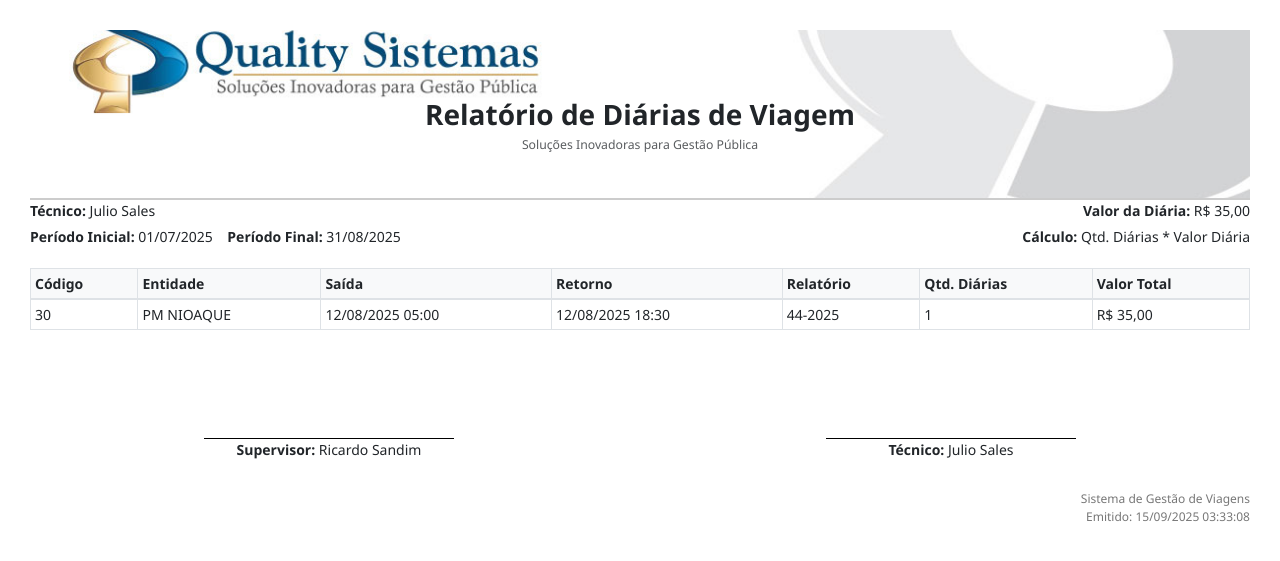
After one commit to Locked666/gestor_viagem, a Flask app: page /relatorio-diarias in a window 1280 px wide. The commit adds this page. Shown: the top 561 px of the page. Run offline with Flask 3, Linux system fonts and the light colour scheme; a user stored in the database is signed in; parts of the project's set-up code (start-up, migrations or seed data) failed here and were passed over.

Commit message:
config dashboard user e add realatorio travel

```diff
--- a/apps/api_rest/services.py
+++ b/apps/api_rest/services.py
@@ -15,9 +15,9 @@ def validade_user_travel(travel_id, validade = True, message = 'O Usuário não
 
     if not travel:
         if not validade:
-            return {"success":False,"message": "Nenhuma viagem encontrada.", "status_code": 404}
+            return {"success":False,"message": "Nenhuma viagem encontrada.", "status_code": 404 }
 
-        raise InvalidUsage({"message": "Nenhuma viagem encontrada."}, status_code=404)
+        raise InvalidUsage({"success":False,"message": "Nenhuma viagem encontrada."}, status_code=404)
 
     tec_travel = TecnicosViagens.query.filter_by(viagem=travel_id).all()
 
@@ -30,7 +30,7 @@ def validade_user_travel(travel_id, validade = True, message = 'O Usuário não
     if current_user.id not in tecnicos and not current_user.admin:
         if not validade:
             if break_ex:
-                return {"success":False,"message": message, "status_code": 403}
+                return {"success":False,"message": message, "status_code": 403,"typeToast":"info", "titleToast": "Permissão Negada", "iconToast": "notifications"}
         if break_ex:
             raise InvalidUsage({"success": False,"message": message }, status_code=403)
 
--- a/apps/travel/routes.py
+++ b/apps/travel/routes.py
@@ -6,7 +6,7 @@ from apps.travel.models import RegistroViagens ,TecnicosViagens ,db, GastosViage
 from sqlalchemy import and_
 from apps.exceptions.exception import InvalidUsage
 from apps.authentication.models import Users
-from apps.models import Entidades
+from apps.models import Entidades, Parametros
 from apps.finance.models import MovFinanceira
 
 from apps.api_rest.services import validade_user_travel
@@ -14,12 +14,6 @@ from apps.utils.fuctions_for_date import convert_to_datetime
 import locale
 from datetime import datetime
 locale.setlocale(locale.LC_ALL, 'pt_BR.UTF-8')  # Define a localidade para português do Brasil
-
-# from datetime import datetime
-# from apps.users.validation import validadion_user, validadion_password
-# from apps.authentication.util import verify_pass,hash_pass
-
-
 
 
 @blueprint.route('/travel', methods = ['GET', 'POST'])
@@ -289,9 +283,6 @@ def edit_travel():
             finance.tipo_full = 'Crédito' if finance.tipo == 'C' else 'Débito' if finance.tipo == 'D' else 'N/A'
 
 
-
-
-
         context = {
                 'segment': 'travel',
                 'title': 'Editar - Viagens'
@@ -321,22 +312,37 @@ def edit_travel():
 
             tecnico_of_travel = data['tecnico_user']  if data.get('tecnico_user', None) is not None and data.get('tecnico_user', None) != '' else current_user.id
 
-            print(f"\n\n\ntecnico of travel\n{tecnico_of_travel}\n\n\n")
-
             tecnico_travel = TecnicosViagens.query.filter_by(viagem=id_viagem, tecnico=tecnico_of_travel).first()
 
-            print(f"\n\n\ntecnico_travel\n{tecnico_travel}\n\n\n")
             if tecnico_travel == None:
                 raise InvalidUsage(message='Técnico não encontrado para esta viagem', status_code=404)
+
+
+
+
+            if data.get('valor_total', 0.0) is not None and data.get('valor_total', 0.6) != "":
+
+                try:
+                    valor_atual_diaria = db.session.query(Parametros.valor_diaria).first()[0]
+                    valor_diaria_informado = data.get('valor_total', 0.0)
+                    valor_quantidade_informado = case_json(data, 'quantidade_diarias', 0.0)
+
+                    calc_valor_diaria = (float(valor_atual_diaria) * float(valor_quantidade_informado))
+                    if (float(calc_valor_diaria)) != (float(valor_diaria_informado)):
+                        return jsonify({'success': False, 'message': f'Valor total das diárias informado: {valor_diaria_informado}, difere do valor calculado: {calc_valor_diaria}'})
+
+                except ValueError as e:
+                    return jsonify({'success': False, 'message': f"Ocorreu um erro ao realizar calculo: {e}"}), 500
 
             tecnico_travel.atribuito =  True
 
             tecnico_travel.data_inicio = case_json(data, 'data_saida', tecnico_travel.data_inicio, date_iso=True)
             tecnico_travel.data_fim = case_json(data, 'data_retorno', tecnico_travel.data_fim, date_iso=True)
             tecnico_travel.n_diaria = case_json(data, 'quantidade_diarias', tecnico_travel.n_diaria)
+
+
+            tecnico_travel.n_intranet = case_json(data, 'codigo_relatorio', tecnico_travel.n_intranet)
             tecnico_travel.v_diaria = case_json(data, 'valor_total', tecnico_travel.v_diaria)
-            tecnico_travel.n_intranet = case_json(data, 'codigo_relatorio', tecnico_travel.n_intranet)
-
             db.session.commit()
 
             return jsonify({'success': True, 'message': 'Viagem editada com sucesso.'}), 200
@@ -355,3 +361,31 @@ def calendar_events():
     }
 
     return render_template('calendar/index.html', **context)
+
+
+@blueprint.route('/relatorio-diarias')
+def relatorio_diarias():
+    # Simule os dados
+    viagens = [
+        {
+            "codigo": 30,
+            "entidade": "PM NIOAQUE",
+            "data_saida": "12/08/2025 05:00",
+            "data_retorno": "12/08/2025 18:30",
+            "numero_relatorio": "44-2025",
+            "qtd_diarias": 1,
+            "valor_total": "35,00"
+        },
+        # ... outras viagens
+    ]
+
+    return render_template(
+        'relatorios/relatorio_diarias_user.html',
+        nome_tecnico="Julio Sales",
+        nome_supervisor="Ricardo Sandim",
+        data_inicio="01/07/2025",
+        data_fim="31/08/2025",
+        valor_diaria="35,00",
+        data_emissao=datetime.now().strftime("%d/%m/%Y %H:%M:%S"),
+        viagens=viagens
+    )
--- a/static/assets/js/application/useEditTravel.js
+++ b/static/assets/js/application/useEditTravel.js
@@ -143,6 +143,11 @@ async function editTravel() {
 
 async function sendDataTravel() {
   const tecnicoUserEl = document.getElementById("tecnicoUser");
+
+  if (document.getElementById("quantidadeDiarias").value.trim() === "") {
+    execToast("Informe  a quantidade de diárias", "info");
+    return;
+  }
 
   const payloadtravel = {
     id_viagem: viagemId,
--- a/static/assets/js/application/useIndexTravel.js
+++ b/static/assets/js/application/useIndexTravel.js
@@ -205,7 +205,7 @@ async function getFilteredTravels() {
     ...(filterDescription ? { filterDescription: filterDescription } : {}),
   };
 
-  console.log(payloadFiltered);
+  //  console.log(payloadFiltered);
   const responseFiltered = await postJSON("/travel", payloadFiltered);
 
   if (responseFiltered.success) {
@@ -256,7 +256,7 @@ function setActionForButton() {
                   window.location.href = "/travel";
                 }, 2000);
               } else {
-                alert(response.message || "Erro ao concluir a viagem.");
+                // alert(response.message || "Erro ao concluir a viagem.");
               }
             })
             .catch(() => alert("Erro na conexão com o servidor."));
--- a/templates/pages/index.html
+++ b/templates/pages/index.html
@@ -882,6 +882,7 @@ block content %}
   });
 
   var ctx2 = document.getElementById("chart-line").getContext("2d");
+  var ctx3 = document.getElementById("chart-line-tasks").getContext("2d");
 
   new Chart(ctx2, {
     type: "line",
@@ -978,8 +979,6 @@ block content %}
     },
   });
 
-  var ctx3 = document.getElementById("chart-line-tasks").getContext("2d");
-
   new Chart(ctx3, {
     type: "line",
     data: {
--- /dev/null
+++ b/templates/relatorios/relatorio_diarias_user.html
@@ -0,0 +1,165 @@
+<!DOCTYPE html>
+<html lang="pt-br">
+  <head>
+    <meta charset="UTF-8" />
+    <meta name="viewport" content="width=device-width, initial-scale=1" />
+    <title>Relatório de Diárias de Viagem</title>
+    <link
+      href="https://cdn.jsdelivr.net/npm/bootstrap@5.3.0/dist/css/bootstrap.min.css"
+      rel="stylesheet"
+    />
+    <style>
+      body {
+        font-family: "Segoe UI", sans-serif;
+        font-size: 14px;
+        padding: 30px;
+        background-color: #fff;
+      }
+      .report-header {
+        border-bottom: 2px solid #ccc;
+        padding-bottom: 10px;
+        margin-bottom: 20px;
+      }
+      .company-logo {
+        max-height: 60px;
+      }
+      .section-title {
+        font-size: 20px;
+        font-weight: bold;
+        text-align: center;
+        margin-top: 10px;
+      }
+      .info-line {
+        margin-bottom: 5px;
+      }
+      .table thead th {
+        background-color: #f8f9fa;
+        border-bottom: 2px solid #dee2e6;
+      }
+      .signature {
+        margin-top: 50px;
+        text-align: center;
+      }
+      .signature-line {
+        margin-top: 60px;
+        border-top: 1px solid #000;
+        width: 250px;
+        margin-left: auto;
+        margin-right: auto;
+      }
+      .footer {
+        font-size: 12px;
+        color: #777;
+        margin-top: 30px;
+        text-align: right;
+      }
+      .header-banner {
+        background-image: url("{{ url_for("static", filename="assets/img/fundoTimbrado.jpg") }}");
+        background-size: cover;
+        background-position: center;
+        background-repeat: no-repeat;
+        height: 170px; /* Ajuste conforme o visual desejado */
+        border-bottom: 2px solid #ccc;
+        padding: 20px;
+      }
+      @media print {
+        .header-banner {
+          -webkit-print-color-adjust: exact !important;
+          print-color-adjust: exact !important;
+          color-adjust: exact !important; /* para compatibilidade */
+        }
+      }
+    </style>
+  </head>
+  <body>
+    <!-- Header -->
+    <!--<div class="row report-header align-items-center">
+      <div class="col-md-2">
+        <img
+          src="{{ url_for('static', filename='assets/img/fundoTimbrado.jpg') }}"
+          alt="Quality Sistemas"
+          class="company-logo"
+        />
+      </div>
+      <div class="col-md-10 text-center">
+        <h3 class="mb-1">Relatório de Diárias de Viagem</h3>
+        <div class="text-muted">Soluções Inovadoras para Gestão Pública</div>
+      </div>
+    </div>-->
+    <div
+      class="header-banner d-flex flex-column justify-content-center align-items-center text-center"
+    >
+      <h3 class="mb-1 fw-bold mt-10" style="margin-top: 1.5rem">
+        Relatório de Diárias de Viagem
+      </h3>
+      <small class="text-muted">Soluções Inovadoras para Gestão Pública</small>
+    </div>
+
+    <!-- Informações gerais -->
+    <div class="row mb-3">
+      <div class="col-md-6">
+        <div class="info-line">
+          <strong>Técnico:</strong> {{ nome_tecnico }}
+        </div>
+        <div class="info-line">
+          <strong>Período Inicial:</strong> {{ data_inicio }} &nbsp;&nbsp;
+          <strong>Período Final:</strong> {{ data_fim }}
+        </div>
+      </div>
+      <div class="col-md-6 text-end">
+        <div class="info-line">
+          <strong>Valor da Diária:</strong> R$ {{ valor_diaria }}
+        </div>
+        <div class="info-line">
+          <strong>Cálculo:</strong> Qtd. Diárias * Valor Diária
+        </div>
+      </div>
+    </div>
+
+    <!-- Tabela de diárias -->
+    <table class="table table-bordered table-sm">
+      <thead>
+        <tr>
+          <th>Código</th>
+          <th>Entidade</th>
+          <th>Saída</th>
+          <th>Retorno</th>
+          <th>Relatório</th>
+          <th>Qtd. Diárias</th>
+          <th>Valor Total</th>
+        </tr>
+      </thead>
+      <tbody>
+        {% for viagem in viagens %}
+        <tr>
+          <td>{{ viagem.codigo }}</td>
+          <td>{{ viagem.entidade }}</td>
+          <td>{{ viagem.data_saida }}</td>
+          <td>{{ viagem.data_retorno }}</td>
+          <td>{{ viagem.numero_relatorio }}</td>
+          <td>{{ viagem.qtd_diarias }}</td>
+          <td>R$ {{ viagem.valor_total }}</td>
+        </tr>
+        {% endfor %}
+      </tbody>
+    </table>
+
+    <!-- Assinaturas -->
+    <div class="row mt-5">
+      <div class="col-md-6 text-center">
+        <div class="signature-line"></div>
+        <strong>Supervisor:</strong> {{ nome_supervisor }}
+      </div>
+      <div class="col-md-6 text-center">
+        <div class="signature-line"></div>
+        <strong>Técnico:</strong> {{ nome_tecnico }}
+      </div>
+    </div>
+
+    <!-- Rodapé -->
+    <div class="footer">
+      Sistema de Gestão de Viagens <br />
+      Emitido: {{ data_emissao }}
+    </div>
+  </body>
+</html>
--- a/templates/travel/index.html
+++ b/templates/travel/index.html
@@ -46,7 +46,7 @@ message %}
             <select class="form-select border ps-1" id="filtroStatus">
               <option value="todos" selected>Todos</option>
               <option value="Agendada">Agendada</option>
-              <option value="Concluida">Concluída</option>
+              <option value="Concluída">Concluída</option>
               <option value="Cancelada">Cancelada</option>
               <option value="Parcial">Parcial</option>
             </select>
```
Also changed, not shown: apps/api_rest/routes.py (+7 -2 lines), apps/dashboard/routes.py (+21 -4 lines), apps/dashboard/services.py (+74 -5 lines), apps/home/routes.py (+17 -1 lines), apps/models.py (+11 -0 lines), static/assets/js/application/autoComplete.js (+6 -6 lines), templates/dashboard/dashboard-user.html (+168 -36 lines), apps/db.sqlite3, static/assets/img/fundoTimbrado.jpg (added), uploads/documentos/15_5_Nota_Fiscal_fundoTimbrado.jpg (added).
